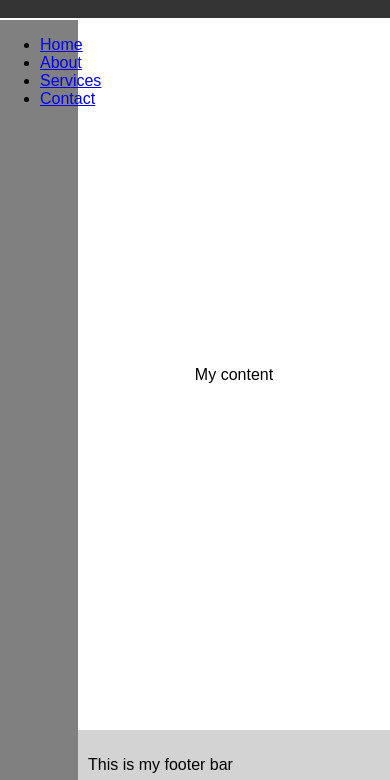
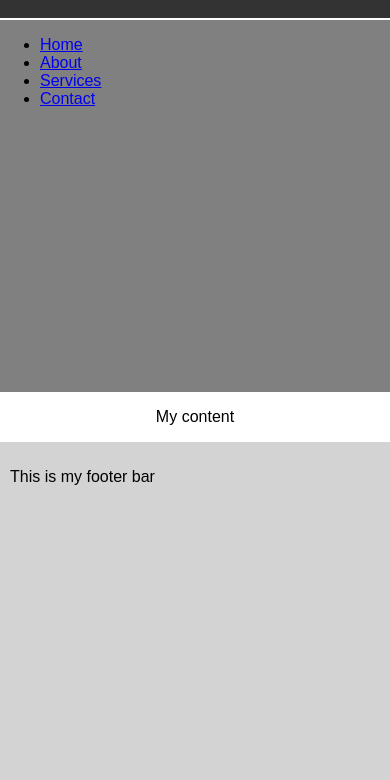
Before and after one commit to charlesmartinreed/cssgrid-positioning-examples, a website: page index.html in a window 390 px wide. Shown: the part 64-844 px from the top of the page. Drawn offline with Linux system fonts and the light colour scheme.

Commit message:
Demonstrate basics of swapping grid layout with media queries.

```diff
--- a/css/main.css
+++ b/css/main.css
@@ -42,3 +42,15 @@ aside {
   grid-area: sidebar;
   background-color: gray;
 }
+
+/* smartphone  */
+@media screen and (max-width: 39.9375em) {
+  body {
+    grid-template-columns: auto;
+    grid-template-areas:
+      "header"
+      "sidebar"
+      "content"
+      "footer";
+  }
+}
```
